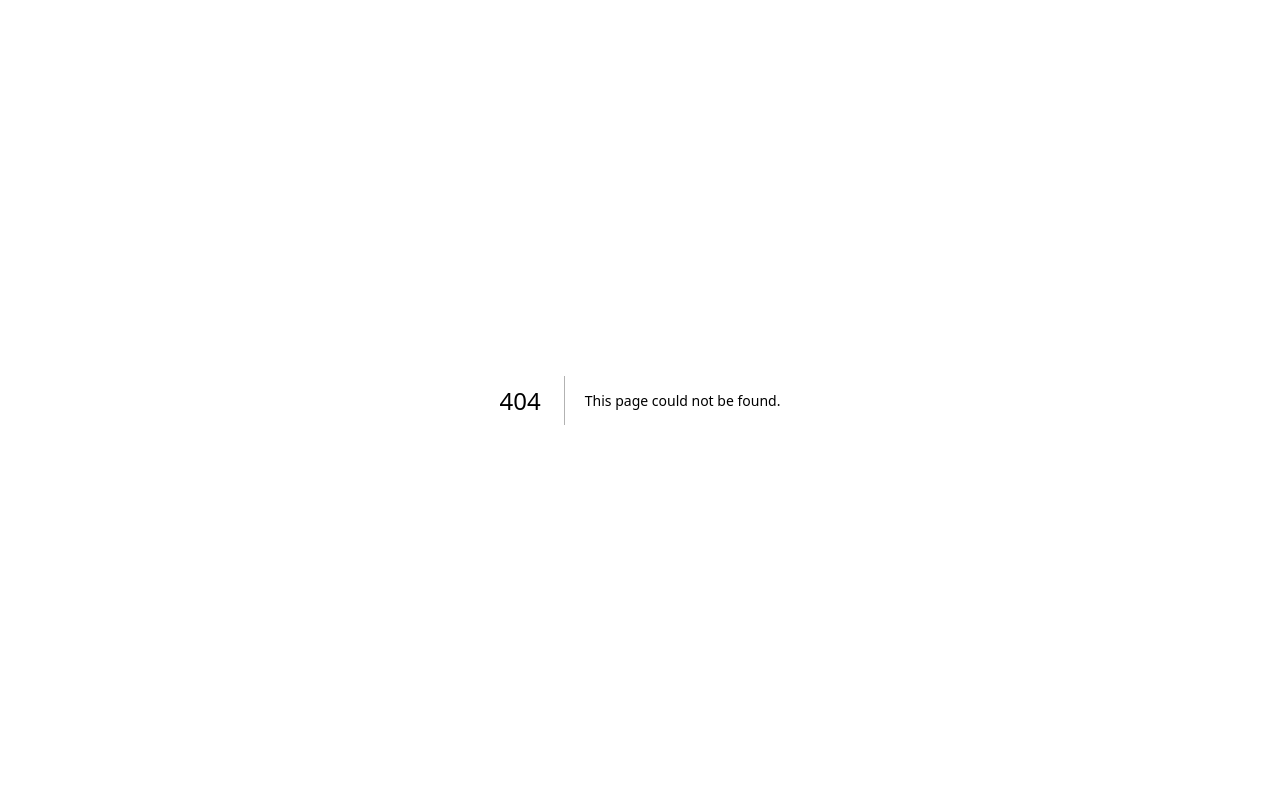
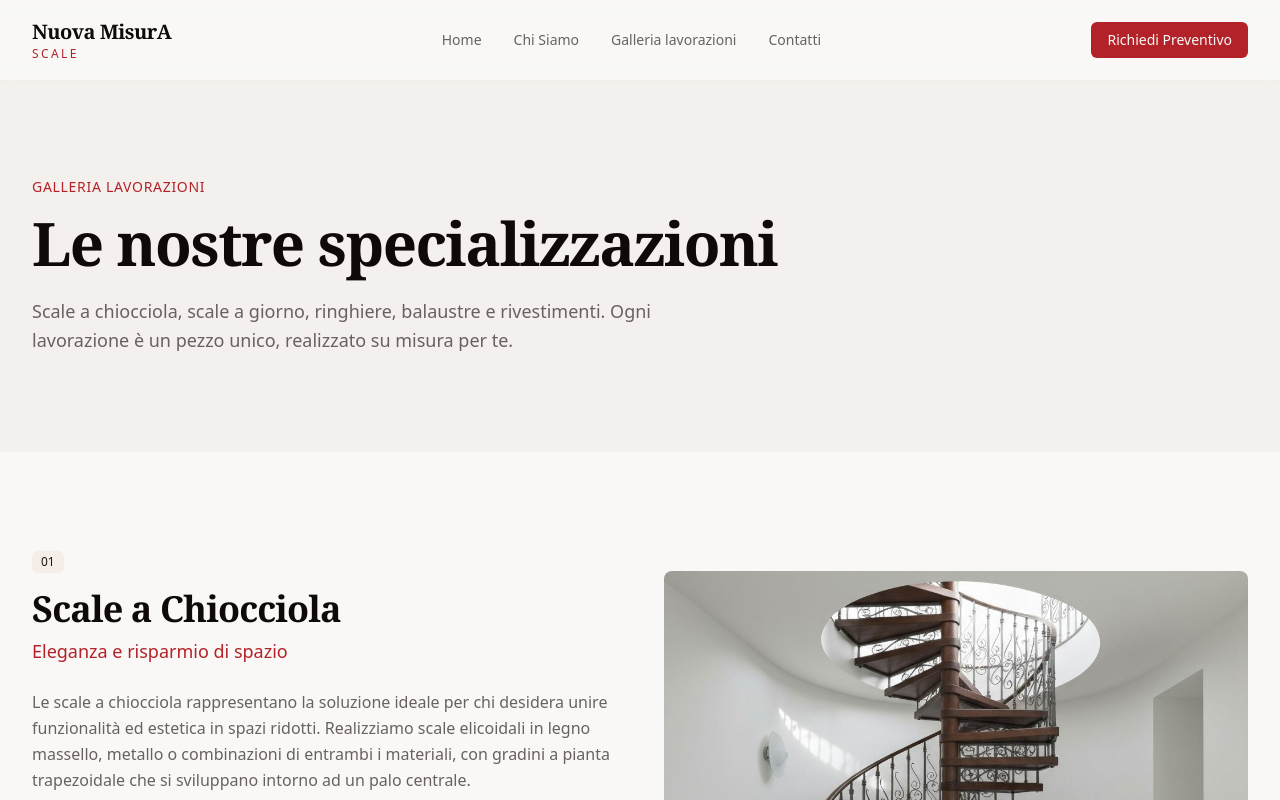
Before and after one commit to FrankVan1982/nms-v2, a Next.js app: page /galleria in a window 1280 px wide. Before the commit this address had no page. Shown: the top 800 px of the page. Built offline with nearby package versions, Linux system fonts and the light colour scheme; a web font is replaced by a local one.

Commit message:
new page

```diff
--- a/app/lavorazioni/page.tsx
+++ b/app/galleria/page.tsx
@@ -10,7 +10,7 @@ import { Button } from "@/components/ui/button"
 import { Badge } from "@/components/ui/badge"
 
 export const metadata: Metadata = {
-  title: "Lavorazioni | Nuova Misura Scale",
+  title: "Galleria lavorazioni | Nuova Misura Scale",
   description: "Scopri le nostre lavorazioni artigianali: scale a chiocciola, scale a giorno, ringhiere, balaustre e rivestimenti in legno e metallo.",
 }
 
@@ -88,7 +88,7 @@ export default function LavorazioniPage() {
       <Header />
       <main>
         <PageHeader
-          breadcrumb="Lavorazioni"
+          breadcrumb="Galleria lavorazioni"
           title="Le nostre specializzazioni"
           subtitle="Scale a chiocciola, scale a giorno, ringhiere, balaustre e rivestimenti. Ogni lavorazione è un pezzo unico, realizzato su misura per te."
         />
--- a/styles/globals.css
+++ b/styles/globals.css
@@ -4,7 +4,6 @@
 @custom-variant dark (&:is(.dark *));
 
 @theme {
-  --color-secondary
   --tertiary: oklch(0.95 0.01 60);
   --tertiary-foreground: oklch(0.20 0.01 30);
 }
```
